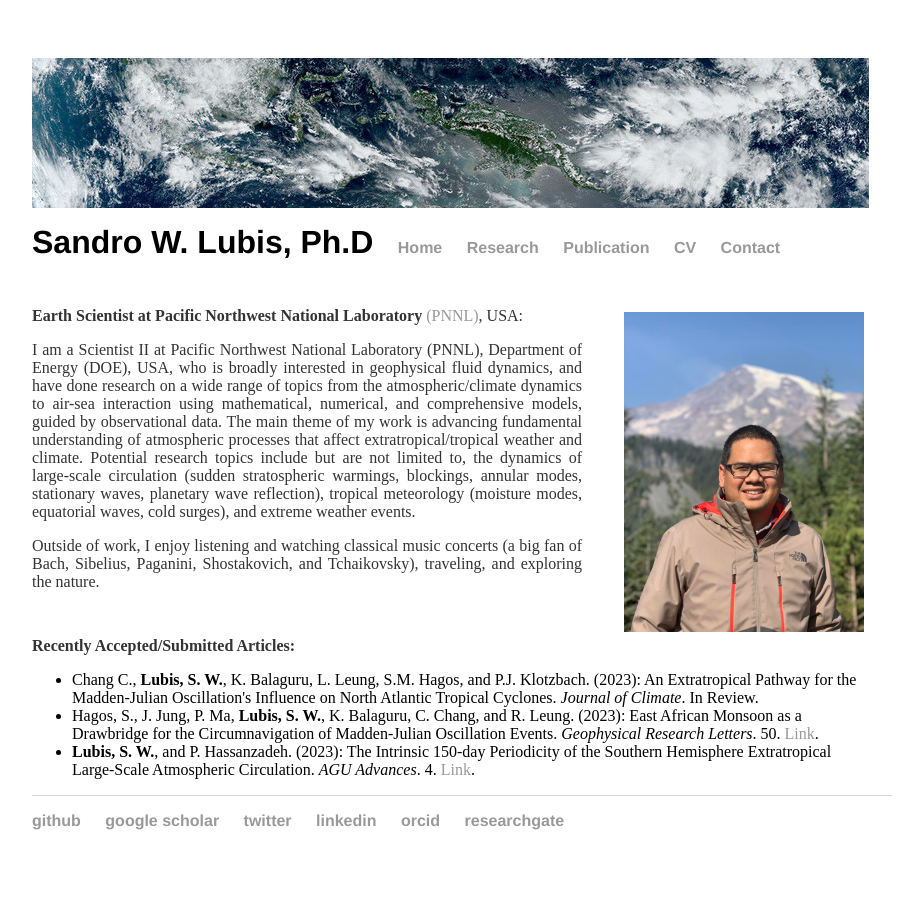
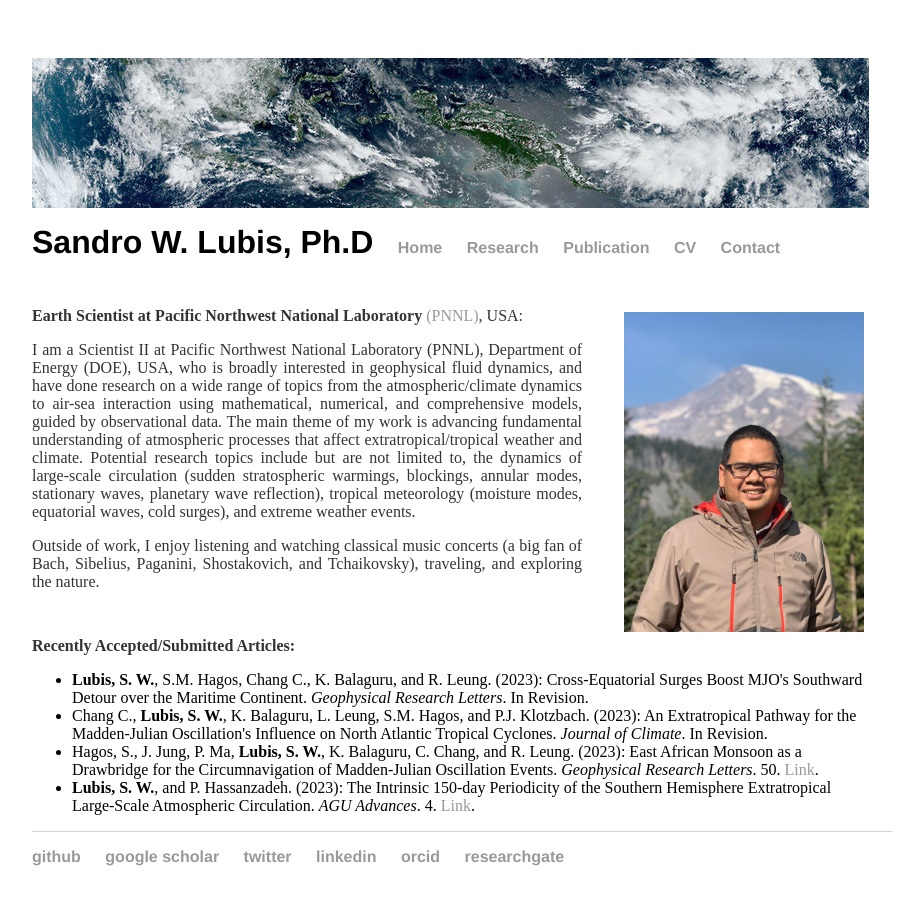
Before and after one commit to sandrolubis/sandrolubis.github.io, a Jekyll site: the page built from index.html, in a window 1280 px wide. Shown: the whole page, without its empty margins (276-1199 px from the left). Built offline with Jekyll 4.4.1, drawn with Linux system fonts in a browser that asks for light colours.

Commit message:
Update index.html

```diff
--- a/index.html
+++ b/index.html
@@ -46,7 +46,8 @@ div.relative {
 
 	<p class="ex", style="padding-top:30px"><font size=3><b>Recently Accepted/Submitted Articles:</b></p>
 		<ul class="ex">
-		<li>Chang C., <b>Lubis, S. W.</b>, K. Balaguru, L. Leung, S.M. Hagos, and P.J. Klotzbach. (2023): An Extratropical Pathway for the Madden-Julian Oscillation's Influence on North Atlantic Tropical Cyclones. <i>Journal of Climate</i>. In Review.</li>
+		<li><b>Lubis, S. W.</b>, S.M. Hagos, Chang C., K. Balaguru,  and R. Leung. (2023): Cross-Equatorial Surges Boost MJO's Southward Detour over the Maritime Continent. <i>Geophysical Research Letters</i>. In Revision.</li>
+		<li>Chang C., <b>Lubis, S. W.</b>, K. Balaguru, L. Leung, S.M. Hagos, and P.J. Klotzbach. (2023): An Extratropical Pathway for the Madden-Julian Oscillation's Influence on North Atlantic Tropical Cyclones. <i>Journal of Climate</i>. In Revision.</li>
 		<li>Hagos, S., J. Jung, P. Ma, <b>Lubis, S. W.</b>, K. Balaguru, C. Chang, and R. Leung. (2023): East African Monsoon as a Drawbridge for the Circumnavigation of Madden-Julian Oscillation Events. <i>Geophysical Research Letters</i>. 50. <a href="https://doi.org/10.1029/2023GL102906">Link</a>.</li>
 		<li><b>Lubis, S. W.</b>, and P. Hassanzadeh. (2023): The Intrinsic 150-day Periodicity of the Southern Hemisphere Extratropical Large-Scale Atmospheric Circulation. <i>AGU Advances</i>. 4. <a href="https://doi.org/10.1029/2022AV000833">Link</a>.</li>
 		</ul>
```
